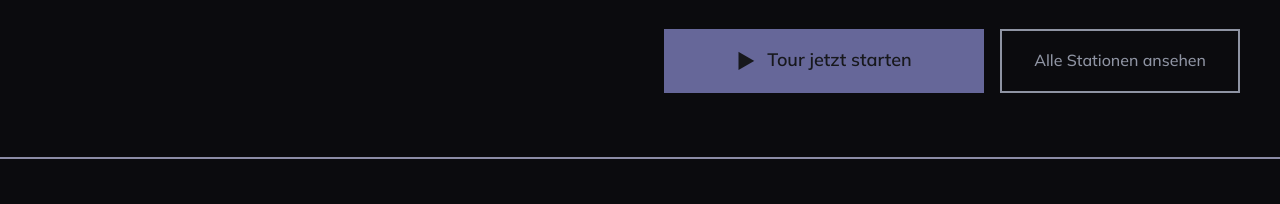
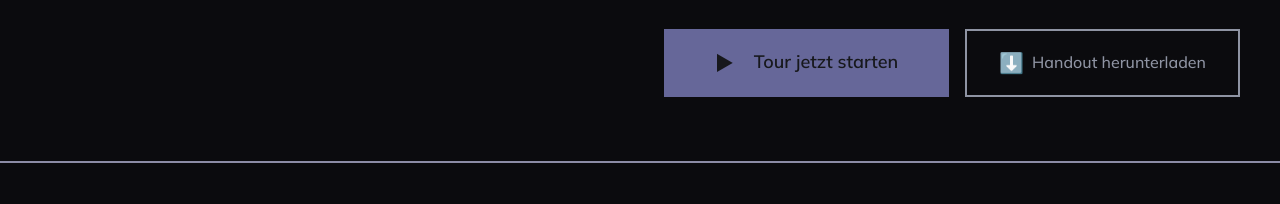
Before and after one commit to JustThatRandomCoder/ag-x0000, an Astro site: page / in a window 1280 px wide. Shown: the part 549-753 px from the top of the page. Built offline with nearby package versions, Linux system fonts and the light colour scheme; Astro itself is replaced by a stand-in of ours.

Commit message:
add handout

```diff
--- a/src/pages/index.astro
+++ b/src/pages/index.astro
@@ -58,8 +58,14 @@ import { agoraStations } from "../routes/router.ts";
               <span class="cta-icon">▶</span>
               <span class="cta-text">Tour jetzt starten</span>
             </a>
-            <a href="#stationen" class="cta-secondary">Alle Stationen ansehen</a
+            <a
+              href="/agora_handout.pdf"
+              class="cta-secondary download-btn"
+              download="agora_handout.pdf"
             >
+              <span class="cta-icon">⬇️ </span>
+              <span class="cta-text"> Handout herunterladen</span>
+            </a>
           </div>
         </div>
       </div>
--- a/src/styles/global.css
+++ b/src/styles/global.css
@@ -391,6 +391,7 @@ input:checked+.slider::after {
     min-height: 60vh;
     display: flex;
     align-items: center;
+    position: relative;
 }
 
 :root[data-theme="dark"] .hero-section {
@@ -589,6 +590,7 @@ input:checked+.slider::after {
 
 .cta-icon {
     font-size: 1.25rem;
+    margin-right: 0.5rem;
 }
 
 /* Info Section with Box */
```
Also changed, not shown: 1 other file.
